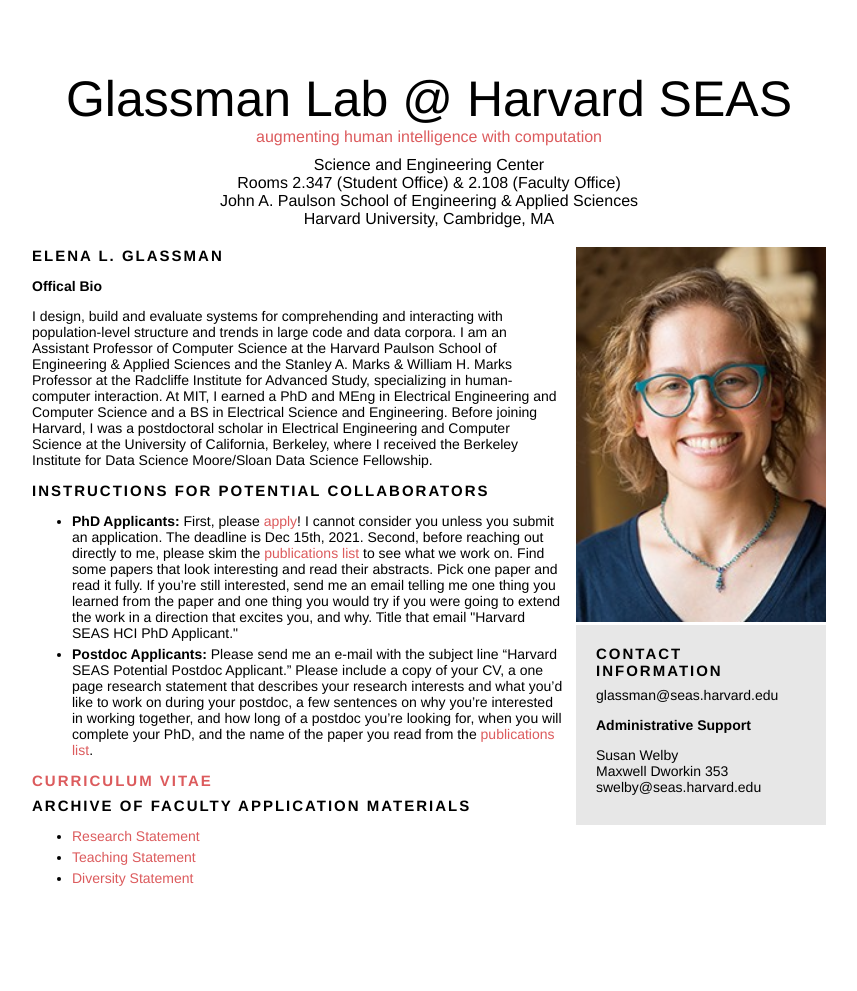
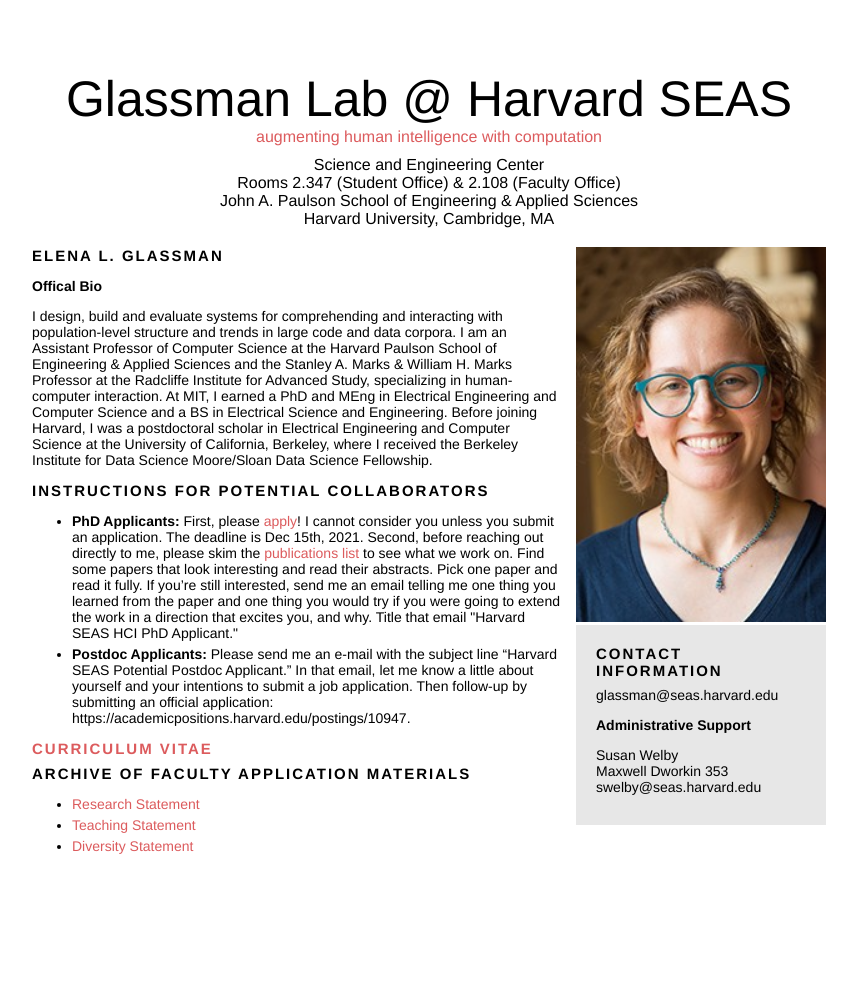
Before and after one commit to eglassman/eglassman.github.io, a Jekyll site: the page built from glassman.html, in a window 1280 px wide. Shown: the whole page, without its empty margins (211-1068 px from the left). Built offline with Jekyll 4.4.1, drawn with Linux system fonts in a browser that asks for light colours; after the commit the page ends 959 px from its top, so only the background shows below that.

Commit message:
added postdoc link

```diff
--- a/glassman.html
+++ b/glassman.html
@@ -29,7 +29,7 @@
 <ul>
   <li><b>PhD Applicants:</b> First, please <a href="https://gsas.harvard.edu/programs-of-study/divisions/school-engineering-and-applied-sciences">apply</a>! I cannot consider you unless you submit an application. The deadline is Dec 15th, 2021. Second, before reaching out directly to me, please skim the <a href="/index.html#publications">publications list</a> to see what we work on. Find some papers that look interesting and read their abstracts. Pick one paper and read it fully. If you’re still interested, send me an email telling me one thing you learned from the paper and one thing you would try if you were going to extend the work in a direction that excites you, and why. Title that email "Harvard SEAS HCI PhD Applicant."
   </li>
-  <li><b>Postdoc Applicants:</b> Please send me an e-mail with the subject line “Harvard SEAS Potential Postdoc Applicant.” Please include a copy of your CV, a one page research statement that describes your research interests and what you’d like to work on during your postdoc, a few sentences on why you’re interested in working together, and how long of a postdoc you’re looking for, when you will complete your PhD, and the name of the paper you read from the <a href="/index.html#publications">publications list</a>.</li>
+  <li><b>Postdoc Applicants:</b> Please send me an e-mail with the subject line “Harvard SEAS Potential Postdoc Applicant.” In that email, let me know a little about yourself and your intentions to submit a job application. Then follow-up by submitting an official application: https://academicpositions.harvard.edu/postings/10947.</li>
 </ul>
 
 </p>
```
